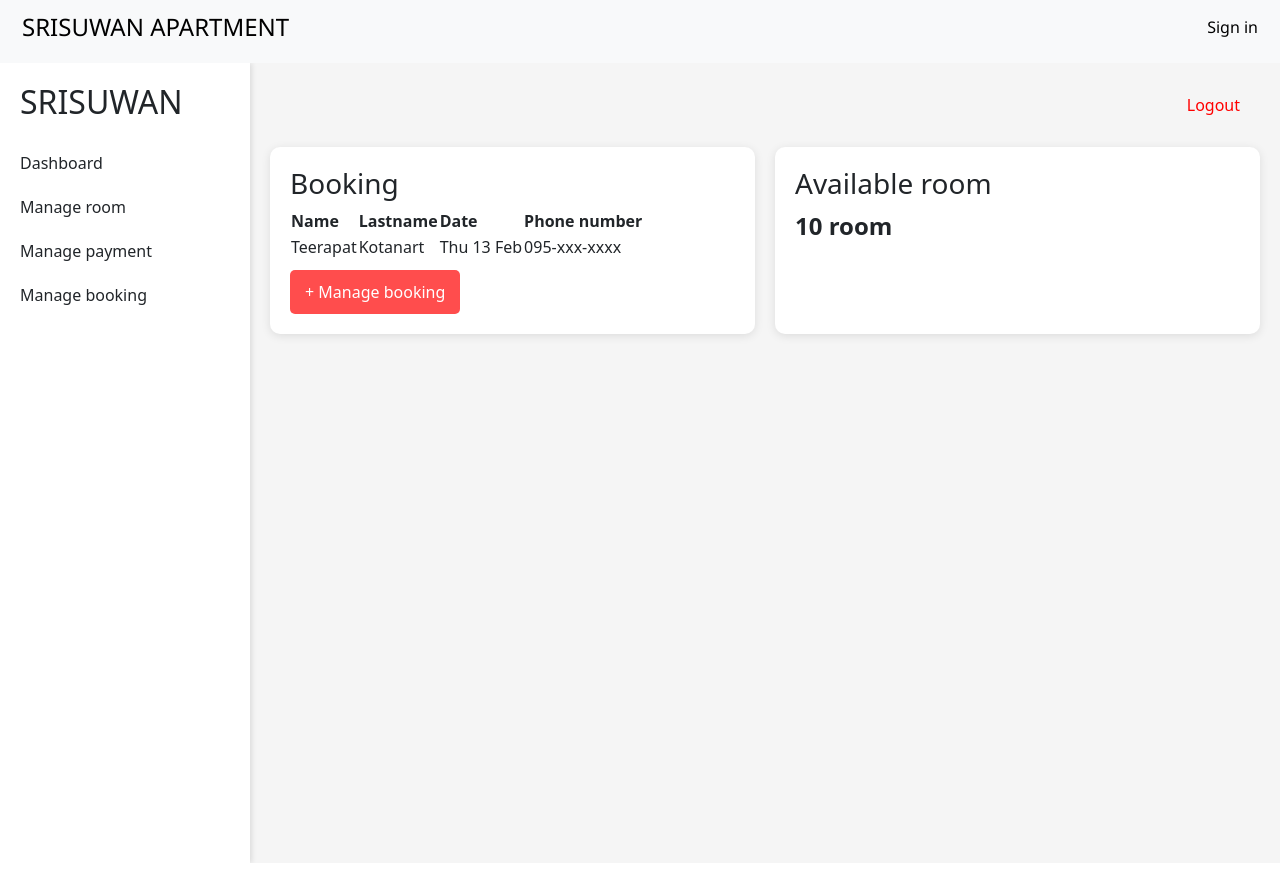
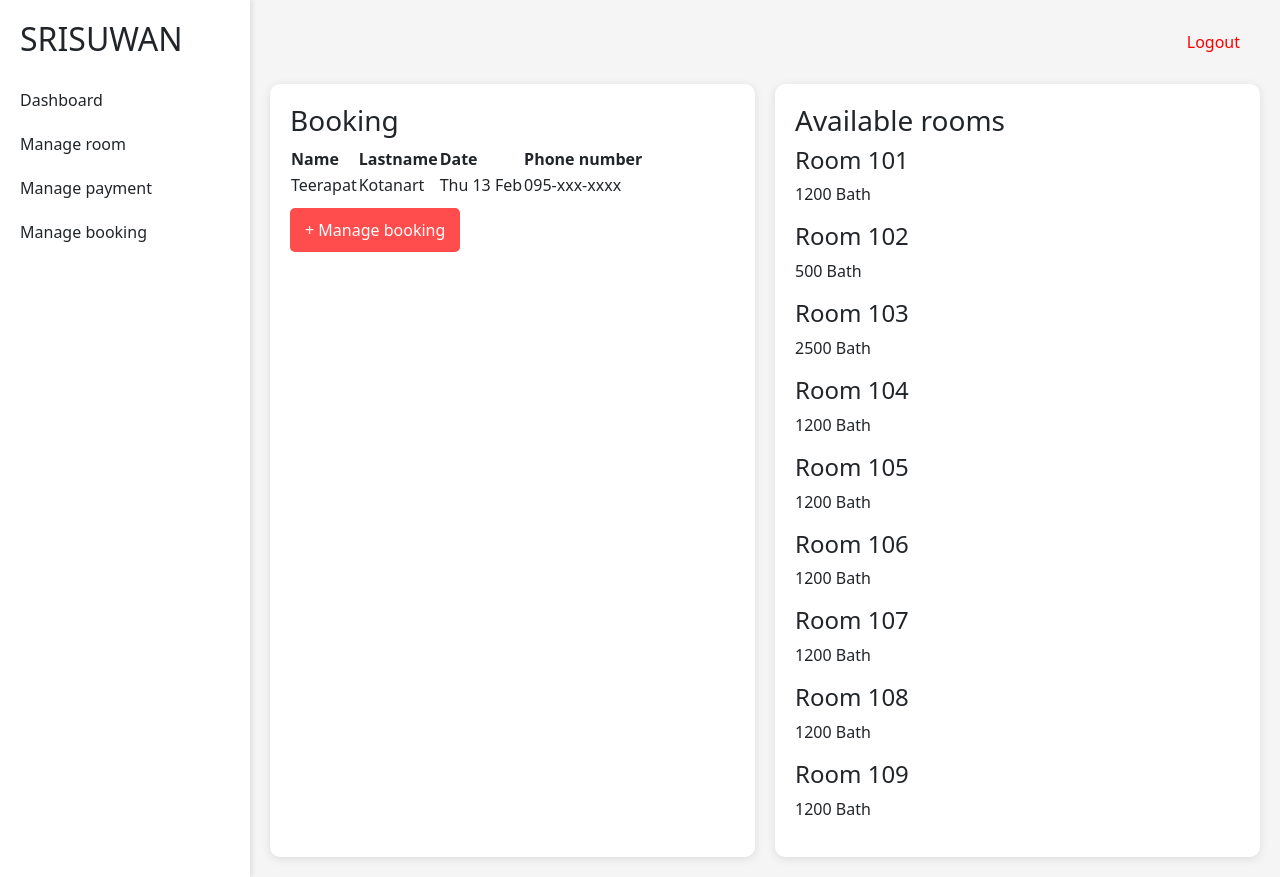
Before and after one commit to beerser/Software-Engineering-Projects, a React (Vite) app in the folder Srisuwan/: page /editroom in a window 1280 px wide. Built offline with nearby package versions, Linux system fonts and the light colour scheme.

Commit message:
dashboeard

```diff
--- a/Srisuwan/src/App.jsx
+++ b/Srisuwan/src/App.jsx
@@ -7,6 +7,7 @@ import Room from "./Room";
 import Payment from "./Payment";
 import Login from "./login";
 import Editadmin from "./editadmin";
+
 import { BrowserRouter as Router, Routes, Route } from "react-router-dom";
 
 function App() {
@@ -58,7 +59,7 @@ function App() {
         />
         <Route
           path="/editroom"
-          element={<Editadmin />}
+          element={<Editadmin obj={obj}/>}
         />
       </Routes>
 
--- a/Srisuwan/src/components/Navbar.jsx
+++ b/Srisuwan/src/components/Navbar.jsx
@@ -2,23 +2,29 @@ import React, { useState } from "react";
 import { useLocation, Link } from "react-router-dom";
 import roomImg from "../assets/logo-srisuwan-apartment-black.png";
 
-const Navbar = ({ setdata }) => {
-    const [show, setShow] = useState(false);
+const Navbar = () => {
     const location = useLocation();
 
+    // เช็คว่าอยู่หน้า login หรือ editroom หรือไม่
     const isLoginPage = location.pathname === "/login";
+    const isAdminPage = location.pathname === "/editroom";
 
     return (
         <>
+
+            {!isLoginPage && !isAdminPage && (
                 <nav className="navbar bg-body-tertiary">
                     <div className="container-fluid">
                         <a className="navbar-brand" href="#">
-                        <h4 style={{ fontFamily: "Segoe UI", marginLeft: "10px" }}>SRISUWAN APARTMENT</h4>
+                            <h4 style={{ fontFamily: "Segoe UI", marginLeft: "10px" }}>
+                                SRISUWAN APARTMENT
+                            </h4>
                         </a>
 
 
                         {!isLoginPage && (
-                        <Link to="/login"
+                            <Link
+                                to="/login"
                                 style={{
                                     display: "flex",
                                     alignItems: "center",
@@ -28,13 +34,15 @@ const Navbar = ({ setdata }) => {
                                     fontWeight: "350",
                                     fontSize: "20px",
                                     height: "40px",
-                                marginRight: "10px"
-                            }}>
+                                    marginRight: "10px",
+                                }}
+                            >
                                 <h6>Sign in</h6>
                             </Link>
                         )}
                     </div>
                 </nav>
+            )}
         </>
     );
 };
--- a/Srisuwan/src/components/QR.jsx
+++ b/Srisuwan/src/components/QR.jsx
@@ -5,6 +5,7 @@ import "./QR.css";
 const QR = ({ item }) => {
   const [qrCodeUrl, setQrCodeUrl] = useState('');
   const [error, setError] = useState('');
+  const [isConfirmed, setIsConfirmed] = useState(false); // กำหนดสถานะการยืนยัน
 
   const genQR = async () => {
     const amount = parseFloat(item.price);
@@ -23,6 +24,7 @@ const QR = ({ item }) => {
       if (response.data.RespCode === 200) {
         setQrCodeUrl(response.data.Result);
         setError('');
+        setIsConfirmed(true); // ตั้งค่าเป็นยืนยันแล้ว
       } else {
         setError(response.data.RespMessage || 'Failed to generate QR code');
       }
@@ -50,18 +52,20 @@ const QR = ({ item }) => {
         </div>
         <hr />
         <div className='lo'>
-        <div className='seting'>{error && <div className="error-message" style={{ color: 'red', margin: '10px 0' }}>{error}</div>}
-        {qrCodeUrl && <img src={qrCodeUrl} id="imgqr"  style={{ width: "150px", height: "150px", objectFit: "contain" }} alt="QR Code" />}
-        </div>
+          <div className='seting'>
+            {error && <div className="error-message" style={{ color: 'red', margin: '10px 0' }}>{error}</div>}
+            {qrCodeUrl && (
+              <img src={qrCodeUrl} id="imgqr" style={{ width: "150px", height: "150px", objectFit: "contain" }} alt="QR Code" />
+            )}
+          </div>
         </div>
 
         <hr />
-        <div >
-        <p className='buu'>
-  <span style={{color:"gray"}}>price</span>
-  <span className='pricee'>{item.price}</span>
-</p>
-
+        <div>
+          <p className='buu'>
+            <span style={{ color: "gray" }}>price</span>
+            <span className='pricee'>{item.price}</span>
+          </p>
         </div>
         <hr />
         <div className="terms-container">
@@ -71,11 +75,11 @@ const QR = ({ item }) => {
             <span className='Bu'>terms of service,</span>
             <span className='Bu'>terms</span> of use, and <span className='Bu'> privacy policy</span>
           </p>
-          <button className='confirm-buttonn' onClick={genQR}>Confirm</button>
+          <button className='confirm-buttonn' onClick={genQR}>
+            {isConfirmed ? 'Confirmed' : 'Confirm'}
+          </button>
         </div>
       </div>
-
-
     </div>
   );
 };
--- a/Srisuwan/src/editadmin.jsx
+++ b/Srisuwan/src/editadmin.jsx
@@ -1,6 +1,13 @@
 import React from "react";
+import PropTypes from "prop-types"; // Import PropTypes
 import "./editadmin.css";
-const Dashboard = () => {
+
+const Dashboard = ({ obj }) => { // Receive obj via props
+  const handleManageBooking = () => {
+    // Handle manage booking functionality
+    console.log("Managing booking...");
+  };
+
   return (
     <div className="dashboard-container">
       <aside className="sidebar">
@@ -14,7 +21,7 @@ const Dashboard = () => {
       </aside>
       <main className="main-content">
         <header className="top-bar">
-          <a href="#" className="logout">Logout</a>
+          <a href="/login" className="logout">Logout</a>
         </header>
         <section className="content">
           <div className="booking-card">
@@ -37,11 +44,18 @@ const Dashboard = () => {
                 </tr>
               </tbody>
             </table>
-            <button className="manage-booking">+ Manage booking</button>
+            <button className="manage-booking" onClick={handleManageBooking}>+ Manage booking</button>
           </div>
           <div className="available-room-card">
-            <h3>Available room</h3>
-            <p className="room-count">10 room</p>
+            <h3>Available rooms</h3>
+            <div className="room-list">
+              {obj.map((room) => (
+                <div key={room.id} className="room-item"> {/* Use room.id as key */}
+                  <h4>{room.title}</h4>
+                  <p>{room.content}</p>
+                </div>
+              ))}
+            </div>
           </div>
         </section>
       </main>
@@ -49,4 +63,14 @@ const Dashboard = () => {
   );
 };
 
+Dashboard.propTypes = {
+  obj: PropTypes.arrayOf(
+    PropTypes.shape({
+      id: PropTypes.number.isRequired, // Ensure id exists for each room
+      title: PropTypes.string.isRequired,
+      content: PropTypes.string.isRequired,
+    })
+  ).isRequired,
+};
+
 export default Dashboard;
```
Lines whose indentation alone changed are shown as unchanged.
